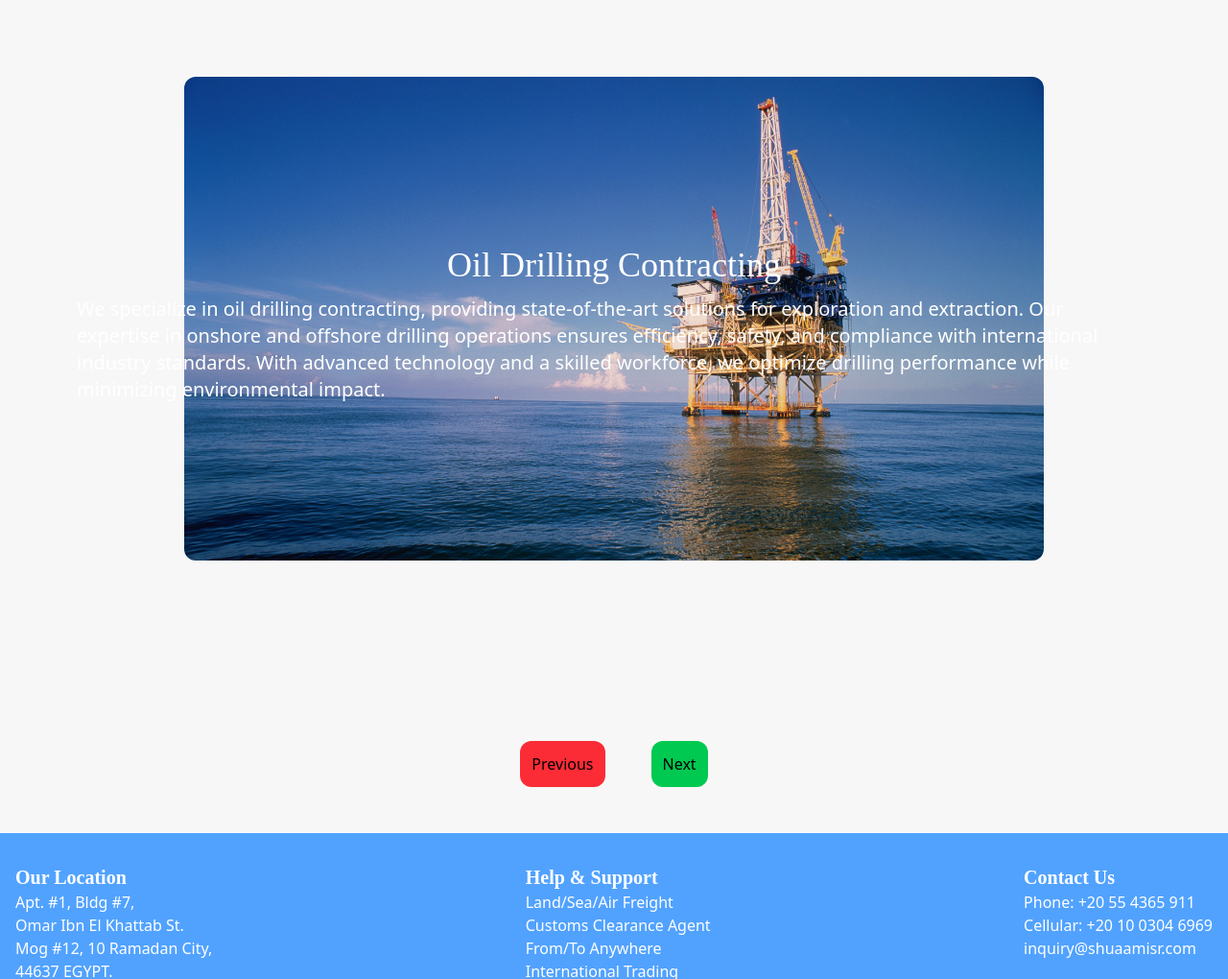
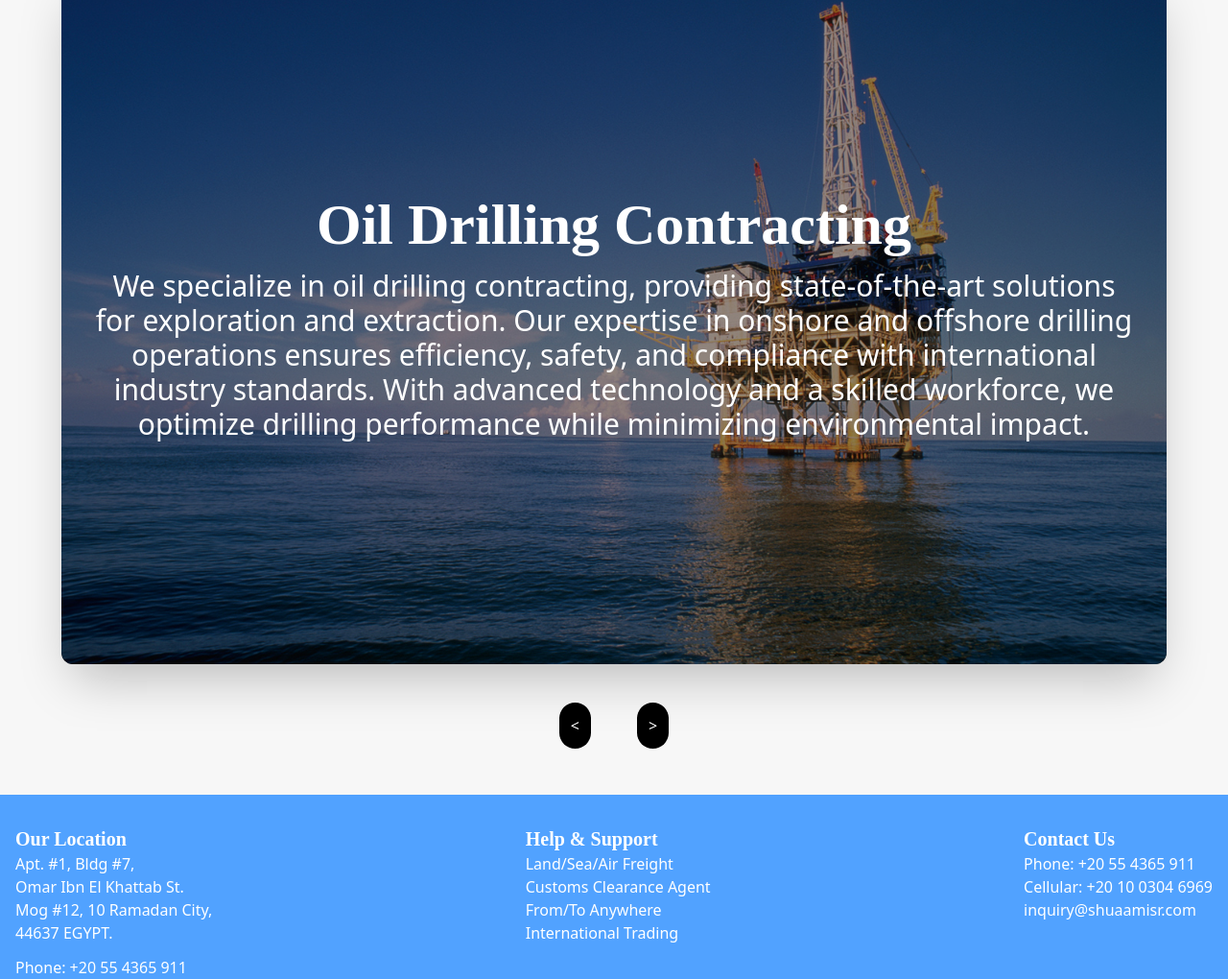
Before and after one commit to Pharox24/ShuaaMisr, a plain HTML site: page portfolio.html in a window 1280 px wide. Shown: the part 524-1544 px from the top of the page at 96% size. Drawn offline with nearby package versions, Linux system fonts and the light colour scheme.

Commit message:
finished the slideshow container and backend logic

```diff
--- a/logic.js
+++ b/logic.js
@@ -1,3 +1,9 @@
+
+document.getElementById("prev_img_btn").addEventListener('click', () => {
+    // alert("user clocked on the prev image button");
+});
+
+
 
 const contentArray = [
 {
@@ -37,87 +43,44 @@ const contentArray = [
 }
 ];
 
-
 let currentIndex = 0;
 
 // Function to display the current content
 function displayContent(index) {
 const content = contentArray[index];
-    document.getElementById('slideshow-title').textContent = content.title;
-    document.getElementById('slideshow-paragraph').textContent = content.paragraph;
-    document.getElementById('slideshow-img').src = content.img_fp;
+const imgElement = document.getElementById('slideshow-img');
+const titleElement = document.getElementById('slideshow-title');
+const paragraphElement = document.getElementById('slideshow-paragraph');
+
+// Fade-in effect for the image
+imgElement.classList.add('fade-in');
+setTimeout(() => imgElement.classList.remove('fade-in'), 500);
+
+// Slide-in effects for text
+titleElement.classList.add('slide-in-left');
+paragraphElement.classList.add('slide-in-right');
+setTimeout(() => {
+    titleElement.classList.remove('slide-in-left');
+    paragraphElement.classList.remove('slide-in-right');
+}, 500);
+
+// Update content
+imgElement.src = content.img_fp;
+titleElement.textContent = content.title;
+paragraphElement.textContent = content.paragraph;
 }
 
 // Function to go to the next slide
 function nextSlide() {
-    currentIndex = (currentIndex + 1) % contentArray.length; // Wrap around to the first slide
+currentIndex = (currentIndex + 1) % contentArray.length;
 displayContent(currentIndex);
 }
 
 // Function to go to the previous slide
 function prevSlide() {
-    currentIndex = (currentIndex - 1 + contentArray.length) % contentArray.length; // Wrap around to the last slide
+currentIndex = (currentIndex - 1 + contentArray.length) % contentArray.length;
 displayContent(currentIndex);
 }
 
 // Initialize the first slide
 displayContent(currentIndex);
-
-
-
-// // Drilling Content
-// const OD_title = "Oil Drilling Contracting";
-// const OD_par = "We specialize in oil drilling contracting, providing state-of-the-art solutions for exploration and extraction. Our expertise in onshore and offshore drilling operations ensures efficiency, safety, and compliance with international industry standards. With advanced technology and a skilled workforce, we optimize drilling performance while minimizing environmental impact.";
-// const OD_img_fp = "statics/portfolio/oil_rig.jpg";
-
-
-// // Diesal Content
-// const D_title = "Diesal Processing";
-// const D_par = "We supply premium diesel fuel, meeting stringent industry standards for efficiency and performance. Our diesel solutions cater to industrial, commercial, and transportation needs, ensuring optimal fuel economy, reduced emissions, and enhanced engine performance for our customers.";
-// const D_img_fp = "statics/portfolio/diesel.webp";
-
-
-// // Fertizers content
-// const F_title = "Fertilizer Production";
-// const F_par = "Our company supplies high-quality fertilizers that enhance agricultural productivity and soil health. We provide a diverse range of organic and chemical fertilizers tailored to meet the specific needs of farmers and agribusinesses worldwide. With a strong distribution network, we ensure timely delivery and competitive pricing.";
-// const F_img_fp = "statics/portfolio/fertilizers.webp";
-
-
-// // International Trade Content
-// const IT_title = "International Trade";
-// const IT_par = "We engage in international trading, connecting businesses worldwide with high-quality products and materials. Our extensive network and expertise in global markets enable us to facilitate seamless transactions, ensuring the best value and competitive advantage for our partners.";
-// const IT_img_fp = "statics/portfolio/trade.jpg";
-
-
-// // Logistics content
-// const L_title = "Logistics Solutions";
-// const L_par = "Our logistics division provides comprehensive transportation and supply chain solutions. With a focus on efficiency and reliability, we offer freight forwarding, warehousing, and distribution services that optimize operations and reduce costs for our clients across various industries.";
-// const L_img_fp = "statics/portfolio/logistics.jpeg";
-
-
-// // Oil Chemicals Content
-// const OC_title = "Oil Chemicals Processing";
-// const OC_par = "We are a trusted supplier of petrochemical products, catering to various industrial needs. From raw materials to specialized compounds, our extensive portfolio supports manufacturing processes across multiple industries, ensuring reliability, consistency, and superior performance.";
-// const OC_img_fp = "statics/portfolio/oil_chemicals.jpg";
-
-
-// // Vietnamese Rice
-// const VR_title = "Vietnamese Rice Production";
-// const VR_par = "We source and distribute premium-quality Vietnamese rice, renowned for its exceptional taste, texture, and nutritional value. Our global supply chain guarantees fresh and authentic rice varieties, serving wholesalers, retailers, and food distributors with the highest standards of quality and service.";
-// const VR_img_fp = "statics/portfolio/vietnamese-rice.jpg";
-
-
-
-// let con_mod = {
-//     title: OD_title,
-//     paragraph: OD_par,
-//     img_fp: OD_img_fp,
-//     index: 0;
-// };
-
-
-function addEventList(id) {
-    document.getElementById(id).addEventListener('click', () =>
-        alert('You clicked on the contracting module!')
-    );
-}
--- a/portfolio.html
+++ b/portfolio.html
@@ -11,15 +11,32 @@
         <link rel="stylesheet" href="style.css">
         <link rel="icon" type="image/png" href="statics/portfolio/smifid_logo.jpg">
         <style>
-            #portfolio-slider .flex {
-                width: 700%;
-                display: flex;
-                transition: transform 0.5s ease-in-out;
+            /* Custom CSS for animations */
+            .fade-in {
+                animation: fadeIn 0.5s ease-in-out;
             }
 
-            #portfolio-slider .flex > div {
-                width: 100%;
-                flex: 0 0 auto;
+            @keyframes fadeIn {
+                from { opacity: 0; }
+                to { opacity: 1; }
+            }
+
+            .slide-in-left {
+                animation: slideInLeft 0.5s ease-in-out;
+            }
+
+            @keyframes slideInLeft {
+                from { transform: translateX(-100%); }
+                to { transform: translateX(0); }
+            }
+
+            .slide-in-right {
+                animation: slideInRight 0.5s ease-in-out;
+            }
+
+            @keyframes slideInRight {
+                from { transform: translateX(100%); }
+                to { transform: translateX(0); }
             }
         </style>
 
@@ -100,39 +117,33 @@
         </section>
 
 
+        <!-- Slideshow Outer Containe -->
+        <div class="text-white ">
+            <!-- Slideshow Container -->
+            <section id="slideshow-container" class="relative h-screen w-full mt-16 flex justify-center items-center">
+                <div class="h-[90vh] w-[90vw] overflow-hidden rounded-xl shadow-2xl bg-black">
+                    <img id="slideshow-img" class="rounded-xl h-[90vh] w-[90vw] opacity-60 object-cover transition-transform duration-500 hover:scale-105" src="" alt="Slideshow Image">
 
-        <section id="slideshow-container" class="relative h-screen w-full mt-16 flex justify-center content-center items-center">
-            <div class="h-auto w-[70vw] ">
-                <img id="slideshow-img" class="rounded-xl h-auto w-[70vw]" src="">
+                    <!-- Text Overlay -->
+                    <div class="absolute inset-0 flex flex-col justify-center items-center text-center bg-opacity-50 p-8 mx-16">
+                        <h2 id="slideshow-title" class="text-6xl font-bold mb-4 slide-in-left"></h2>
+                        <p id="slideshow-paragraph" class="text-3xl slide-in-right"></p>
+                    </div>
+                </div>
+            </section>
 
-                <div class="flex-col absolute inset-0 flex justify-center content-center items-center text-white mx-20">
-                    <h2 class="text-4xl p-3" id="slideshow-title"></h2>
-                    <p class="text-xl mx-auto" id="slideshow-paragraph"></p>
+            <!-- Navigation Buttons -->
+            <div class="flex justify-center items-center gap-x-12 text-white">
+                    <button onclick="prevSlide()" id="prev_img_btn" class="bg-black rounded-full p-3 hover:bg-blue-500 transition-colors duration-300 transform hover:scale-110">
+                        <
+                    </button>
+                    <button onclick="nextSlide()" id="next_img_btn" class="bg-black rounded-full p-3 hover:bg-blue-500 transition-colors duration-300 transform hover:scale-110">
+                        >
+                    </button>
                 </div>
             </div>
-
-        </section>
-
-        <div class="flex mt-10 flex justify-center content-center items-center gap-x-12">
-            <button onclick="prevSlide()" id="prev_img_btn" class="bg-red-500 rounded-xl p-3 hover:bg-blue-500">
-                Previous
-            </button>
-
-            <button onclick="nextSlide()" id="next_img_btn" class="bg-green-500 rounded-xl p-3 hover:bg-blue-500">
-                Next
-            </button>
         </div>
 
-
-        <!--
-        <div id="slideshow-container">
-            <h2 id="slideshow-title"></h2>
-            <p id="slideshow-paragraph"></p>
-            <img id="slideshow-img" src="" alt="" />
-            <button onclick="prevSlide()">Previous</button>
-            <button onclick="nextSlide()">Next</button>
-        </div>
-        -->
 
         <!-- Footer Section -->
         <footer class="bg-blue-400 w-full min-h-[40vh] h-auto max-h-screen mt-12">
@@ -201,13 +212,6 @@
             </div>
         </footer>
 
-        <script>
-            document.getElementById("prev_img_btn").addEventListener('click', () => {
-                // alert("user clocked on the prev image button");
-            });
-        </script>
-
-
 
         <script src="logic.js" async defer></script>
     </body>
```
Also changed, not shown: index.html (+1 -3 lines), 1 other file. Lines whose indentation alone changed are shown as unchanged.
